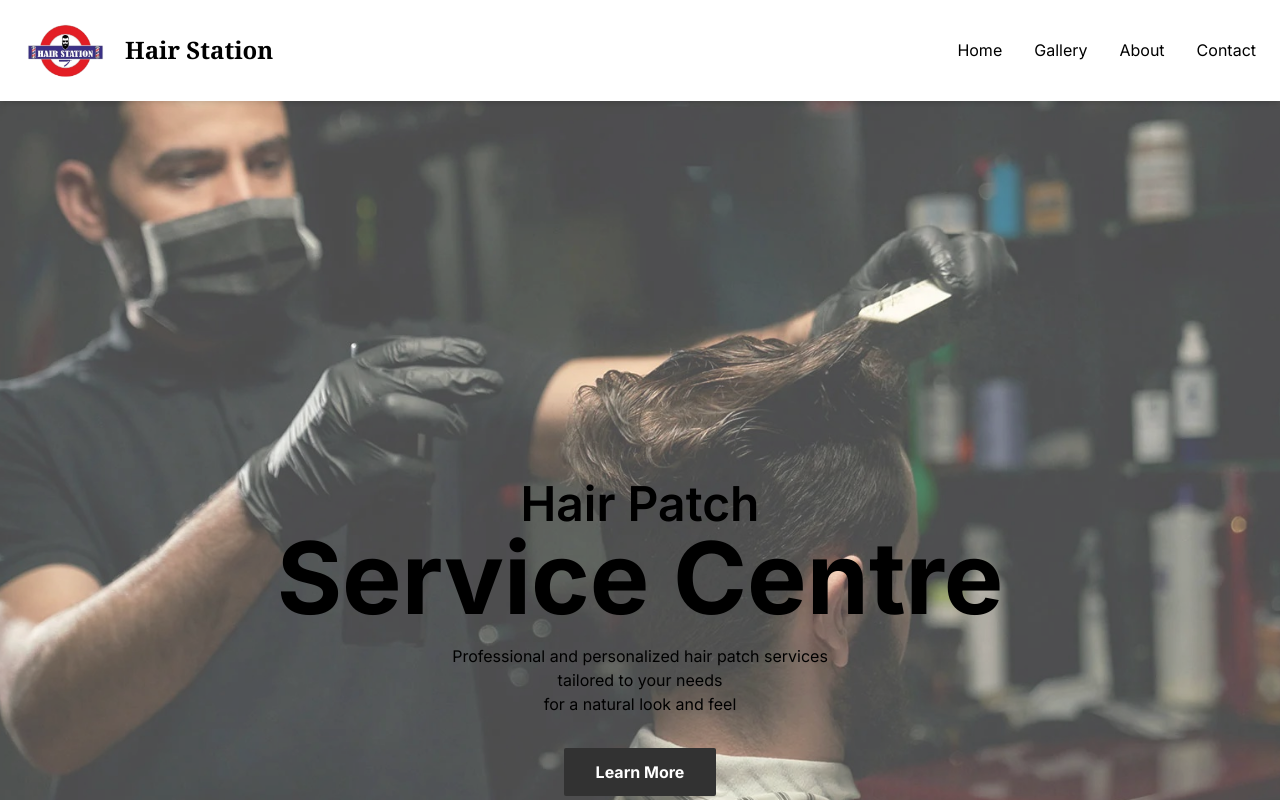
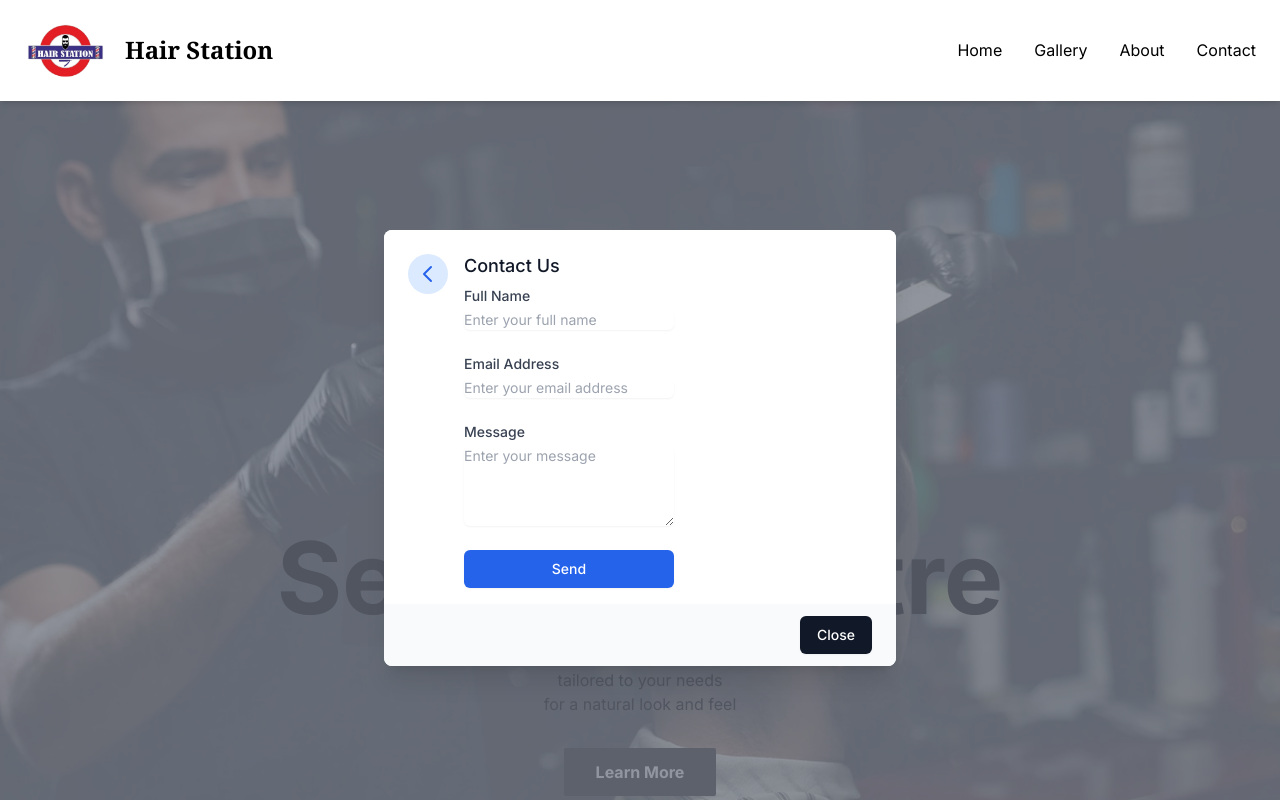
Before and after one commit to nikunj309/hair-station, a Next.js app: page / in a window 1280 px wide. Shown: the top 800 px of the page. Built offline with nearby package versions, Linux system fonts and the light colour scheme.

Commit message:
first commit1

```diff
--- a/package.json
+++ b/package.json
@@ -11,7 +11,8 @@
   "dependencies": {
     "next": "14.2.3",
     "react": "^18",
-    "react-dom": "^18"
+    "react-dom": "^18",
+    "react-modal": "^3.16.1"
   },
   "devDependencies": {
     "@types/node": "20.12.12",
--- /dev/null
+++ b/src/app/components/ContactModal.jsx
@@ -0,0 +1,113 @@
+"use client"
+import React, { useState } from 'react';
+
+const ContactModal = ({ isOpen, closeModal }) => {
+  const [formData, setFormData] = useState({
+    name: '',
+    email: '',
+    message: '',
+  });
+
+  const handleChange = e => {
+    const { name, value } = e.target;
+    setFormData(prevState => ({ ...prevState, [name]: value }));
+  };
+
+  const handleSubmit = e => {
+    e.preventDefault();
+    // Add your form submission logic here
+    console.log(formData);
+    closeModal();
+  };
+
+  return (
+    <div className={`fixed z-10 mt-12 inset-0 overflow-y-auto ${isOpen ? 'block' : 'hidden'}`}>
+    <div className="flex items-center justify-center min-h-screen pt-4 px-4 pb-20 text-center sm:block sm:p-0">
+      <div className="fixed inset-0 transition-opacity" aria-hidden="true">
+        <div className="absolute inset-0 bg-gray-500 opacity-75"></div>
+      </div>
+      <span className="hidden sm:inline-block sm:align-middle sm:h-screen" aria-hidden="true">&#8203;</span>
+      <div className="inline-block align-bottom bg-white rounded-lg text-left overflow-hidden shadow-xl transform transition-all sm:my-8 sm:align-middle sm:max-w-lg sm:w-full">
+        <div className="bg-white px-4 pt-5 pb-4 sm:p-6 sm:pb-4">
+          <div className="sm:flex sm:items-start">
+            <div className="mx-auto flex-shrink-0 flex items-center justify-center h-12 w-12 rounded-full bg-blue-100 sm:mx-0 sm:h-10 sm:w-10">
+              <svg className="h-6 w-6 text-blue-600" xmlns="http://www.w3.org/2000/svg" fill="none" viewBox="0 0 24 24" stroke="currentColor">
+                <path strokeLinecap="round" strokeLinejoin="round" strokeWidth="2" d="M15 19l-7-7 7-7" />
+              </svg>
+            </div>
+            <div className="mt-3 text-center sm:mt-0 sm:ml-4 sm:text-left">
+              <h3 className="text-lg leading-6 font-medium text-gray-900" id="modal-title">
+                Contact Us
+              </h3>
+              <div className="mt-2">
+                <form onSubmit={handleSubmit} className="space-y-6">
+                  <div>
+                    <label htmlFor="name" className="block text-sm font-medium text-gray-700">Full Name</label>
+                    <input
+                      type="text"
+                      name="name"
+                      id="name"
+                      autoComplete="name"
+                      required
+                      className="mt-1 focus:ring-blue-500 focus:border-blue-500 block w-full shadow-sm sm:text-sm border-gray-300 rounded-md"
+                      placeholder="Enter your full name"
+                      value={formData.name}
+                      onChange={handleChange}
+                    />
+                  </div>
+                  <div>
+                    <label htmlFor="email" className="block text-sm font-medium text-gray-700">Email Address</label>
+                    <input
+                      type="email"
+                      name="email"
+                      id="email"
+                      autoComplete="email"
+                      required
+                      className="mt-1 focus:ring-blue-500 focus:border-blue-500 block w-full shadow-sm sm:text-sm border-gray-300 rounded-md"
+                      placeholder="Enter your email address"
+                      value={formData.email}
+                      onChange={handleChange}
+                    />
+                  </div>
+                  <div>
+                    <label htmlFor="message" className="block text-sm font-medium text-gray-700">Message</label>
+                    <textarea
+                      id="message"
+                      name="message"
+                      rows={4}
+                      required
+                      className="mt-1 focus:ring-blue-500 focus:border-blue-500 block w-full shadow-sm sm:text-sm border-gray-300 rounded-md"
+                      placeholder="Enter your message"
+                      value={formData.message}
+                      onChange={handleChange}
+                    />
+                  </div>
+                  <div className="mt-4">
+                    <button
+                      type="submit"
+                      className="inline-flex justify-center w-full rounded-md border border-transparent shadow-sm px-4 py-2 bg-blue-600 text-base font-medium text-white hover:bg-blue-700 focus:outline-none focus:ring-2 focus:ring-offset-2 focus:ring-blue-500 sm:text-sm"
+                    >
+                      Send
+                    </button>
+                  </div>
+                </form>
+              </div>
+            </div>
+          </div>
+        </div>
+        <div className="bg-gray-50 px-4 py-3 sm:px-6 sm:flex sm:flex-row-reverse">
+          <button
+            type="button"
+            className="w-full inline-flex justify-center rounded-md border border-transparent shadow-sm px-4 py-2 bg-gray-900 text-base font-medium text-white hover:bg-gray-700 focus:outline-none focus:ring-2 focus:ring-offset-2 focus:ring-gray-500 sm:ml-3 sm:w-auto sm:text-sm"
+            onClick={closeModal}
+          >
+            Close
+          </button>
+        </div>
+      </div>
+    </div>
+  </div>
+  );
+};
+
+export default ContactModal;
--- a/src/app/page.js
+++ b/src/app/page.js
@@ -1,3 +1,4 @@
+"use client";
 import Image from "next/image";
 import HeroSection from "./components/Herosection";
 import GallerySection from "./components/GallerySection";
@@ -5,25 +6,33 @@ import Navbar from "./components/Navbar";
 import AboutUs from "./components/Aboutus";
 import WhyChooseUs from "./components/WhyChooseUsSection";
 import ServicesCard from "./components/ServicesCard";
+import ContactModal from "./components/ContactModal";
+import { useState } from "react";
 
 export default function Home() {
+  const [modalIsOpen, setModalIsOpen] = useState(true);
+
+  const closeModal = () => {
+    setModalIsOpen(false);
+  };
   return (
     <>
       <main className="relative flex min-h-screen items-center justify-center p-6 md:p-24">
         <div className="mt-96">
-
-      <HeroSection/>
+          <HeroSection />
+        </div>
+        <div className="mt-72">
+        <ContactModal isOpen={modalIsOpen} closeModal={closeModal} />
       </div>
       </main>
+
       <div className="mt-7">
-
-      <AboutUs/>
+        <AboutUs />
       </div>
-      <WhyChooseUs/>
-      <ServicesCard/>
+      <WhyChooseUs />
+      <ServicesCard />
       <div className="mt-6">
-
-      <GallerySection/>
+        <GallerySection />
       </div>
     </>
   );
```
Also changed, not shown: 1 other file (tests, documents, lock files or other folders). Lines whose indentation alone changed are shown as unchanged.
